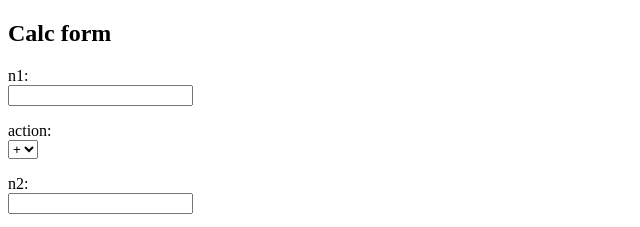
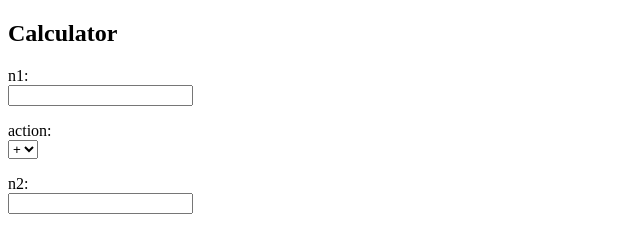
Before and after one commit to AndriyKaplyuk/-Practical2, a plain HTML site: page index.html in a window 1280 px wide. Shown: the top 227 px of the page, 0-640 px from the left. Drawn offline with Linux system fonts and the light colour scheme.

Commit message:
Update index.html

```diff
--- a/index.html
+++ b/index.html
@@ -5,7 +5,7 @@
   <meta charset="utf-8" />
 </head>
 <body>
-<h2>Calc form</h2>
+<h2>Calculator</h2>
 <form action="postdata" method="post">
   <p>
     n1:<br>
```
